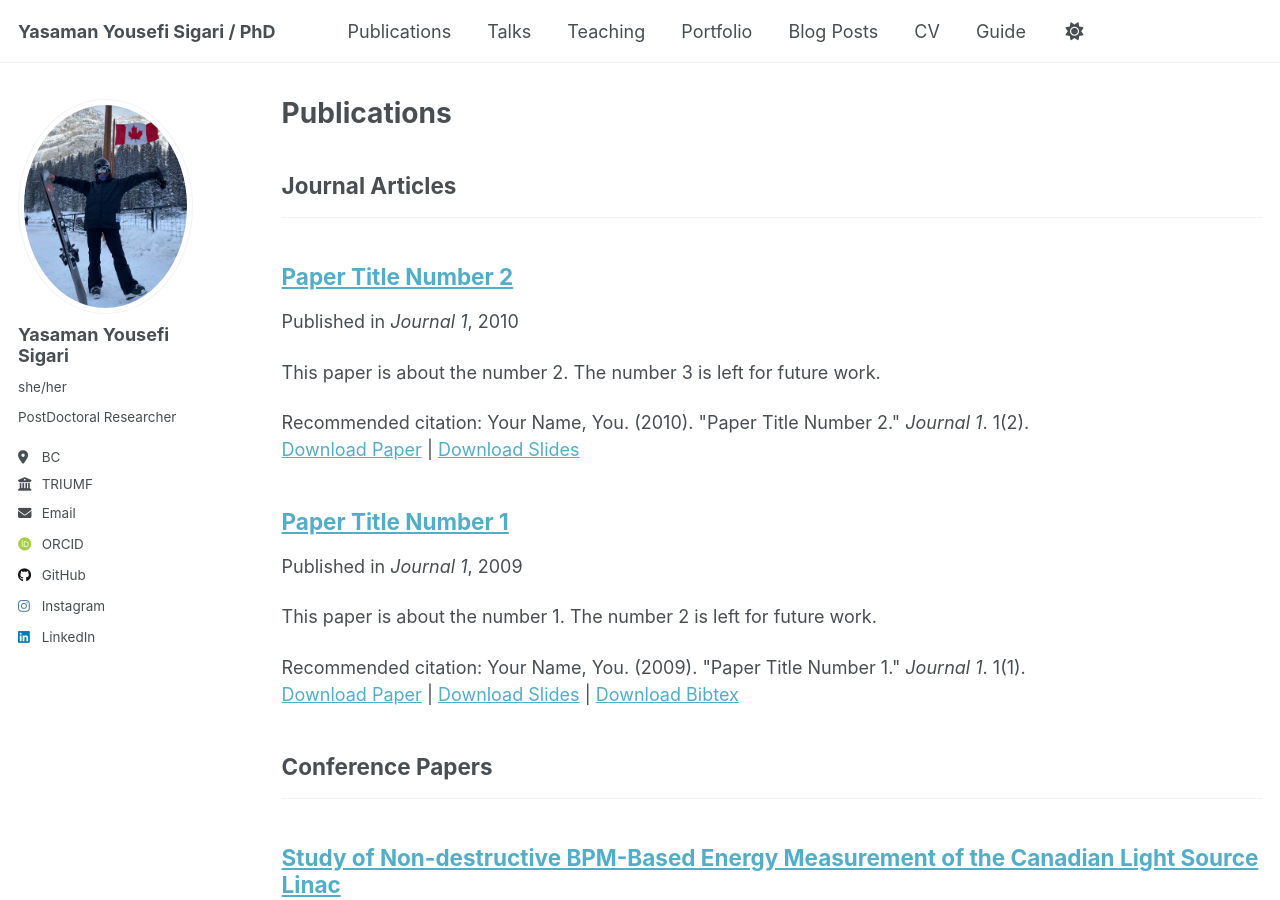
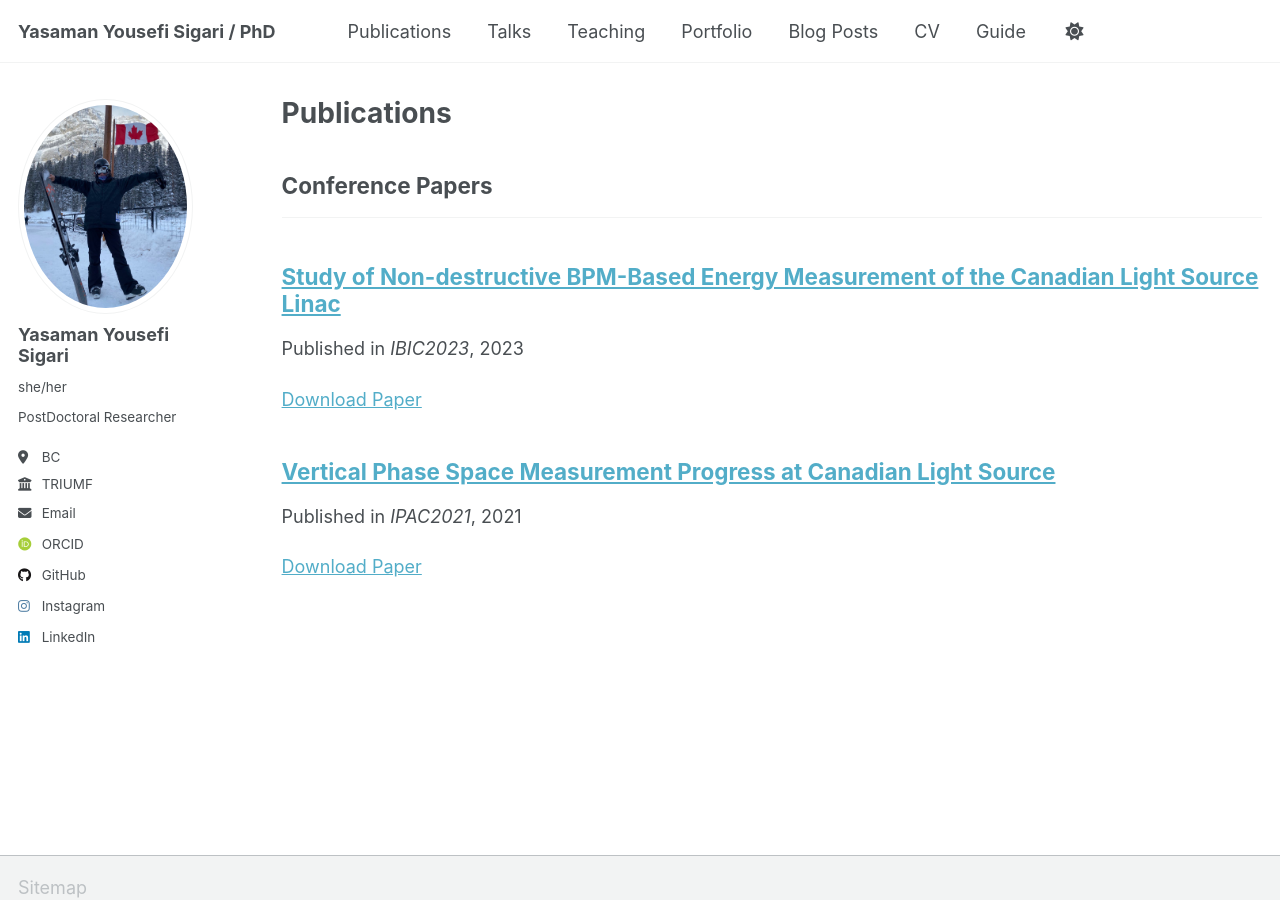
Before and after one commit to yysigari/yysigari.github.io, a Jekyll site: the page built from _pages/publications.html, in a window 1280 px wide and 900 px high. Built offline with Jekyll 4.4.1, drawn with Linux system fonts in a browser that asks for light colours; some web fonts are replaced; a script that is not in the unit is left out.

Commit message:
added another paper

```diff
--- a/_publications/2009-10-01-paper-title-number-1.md
+++ /dev/null
@@ -1,14 +0,0 @@
----
-title: "Paper Title Number 1"
-collection: publications
-category: manuscripts
-permalink: /publication/2009-10-01-paper-title-number-1
-excerpt: 'This paper is about the number 1. The number 2 is left for future work.'
-date: 2009-10-01
-venue: 'Journal 1'
-slidesurl: 'http://academicpages.github.io/files/slides1.pdf'
-paperurl: 'http://academicpages.github.io/files/paper1.pdf'
-bibtexurl: 'http://academicpages.github.io/files/bibtex1.bib'
-citation: 'Your Name, You. (2009). &quot;Paper Title Number 1.&quot; <i>Journal 1</i>. 1(1).'
----
-The contents above will be part of a list of publications, if the user clicks the link for the publication than the contents of section will be rendered as a full page, allowing you to provide more information about the paper for the reader. When publications are displayed as a single page, the contents of the above "citation" field will automatically be included below this section in a smaller font.
--- a/_publications/2010-10-01-paper-title-number-2.md
+++ /dev/null
@@ -1,14 +0,0 @@
----
-title: "Paper Title Number 2"
-collection: publications
-category: manuscripts
-permalink: /publication/2010-10-01-paper-title-number-2
-excerpt: 'This paper is about the number 2. The number 3 is left for future work.'
-date: 2010-10-01
-venue: 'Journal 1'
-slidesurl: 'http://academicpages.github.io/files/slides2.pdf'
-paperurl: 'http://academicpages.github.io/files/paper2.pdf'
-citation: 'Your Name, You. (2010). &quot;Paper Title Number 2.&quot; <i>Journal 1</i>. 1(2).'
----
-
-The contents above will be part of a list of publications, if the user clicks the link for the publication than the contents of section will be rendered as a full page, allowing you to provide more information about the paper for the reader. When publications are displayed as a single page, the contents of the above "citation" field will automatically be included below this section in a smaller font.
```
Also changed, not shown: _publications/2025-04-25-paper-title-number-1.md (+1 -1 lines).
